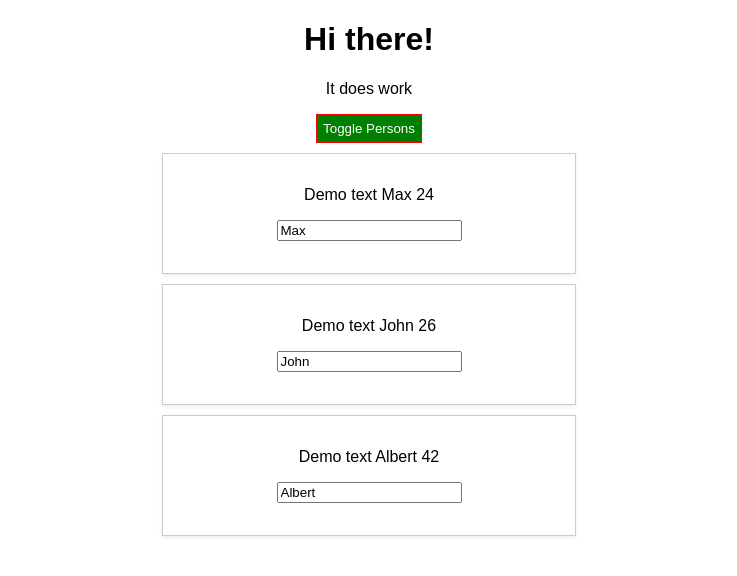
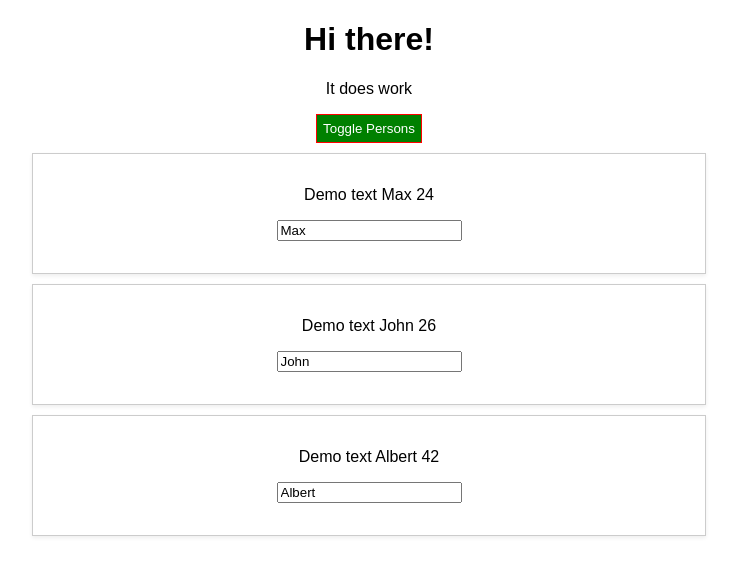
Before and after one commit to cannyedge34/react-seminar-merida-kids, a React (Create React App) app: page / in a window 1280 px wide. Both pictures are taken after a click on the button "Toggle Persons". Shown: the top 576 px of the page, without its empty margins (271-1008 px from the left). Built offline with nearby package versions, Linux system fonts and the light colour scheme.

Commit message:
npm run eject

```diff
--- a/src/App.js
+++ b/src/App.js
@@ -1,6 +1,5 @@
 import React, { Component } from 'react';
 import './App.css';
-import Radium, { StyleRoot } from 'radium';
 import './Person/Person.css';
 import Person from './Person/Person';
 
@@ -53,11 +52,7 @@
       font: 'inhet',
       border: '1px solid red',
       padding: '6px',
-      cursor: 'pointer',
-      ':hover': {
-        backgroundColor: 'coral',
-        color: 'black'
-      }
+      cursor: 'pointer'
     };
 
     let persons = null;
@@ -80,10 +75,6 @@
       );
 
       style.backgroundColor = 'green';
-      style[':hover'] = {
-        backgroundColor: 'lightgreen',
-        color: 'black'
-      };
     }
 
     const classes = [];
@@ -96,7 +87,6 @@
     }
 
     return (
-      <StyleRoot>
       <div className="App">
         <h1>Hi there!</h1>
         <p className={classes.join(' ')}>It does work</p>
@@ -105,9 +95,8 @@
         </button>
         {persons}
       </div>
-      </StyleRoot>
     );
   }
 }
 
-export default Radium(App);
+export default App;
--- a/src/Person/Person.js
+++ b/src/Person/Person.js
@@ -1,14 +1,8 @@
 import React from 'react';
-import Radium from 'radium';
 
 const person = props => {
-  const style = {
-    '@media (min-width: 500px)': {
-      width: '380px'
-    }
-  };
   return (
-    <div className="Person" style={style}>
+    <div className="Person">
       <p onClick={props.click}>
         Demo text {props.name} {props.age}
       </p>
@@ -21,4 +15,4 @@
     </div>
   );
 };
-export default Radium(person);
+export default person;
```
Lines whose indentation alone changed are shown as unchanged.
